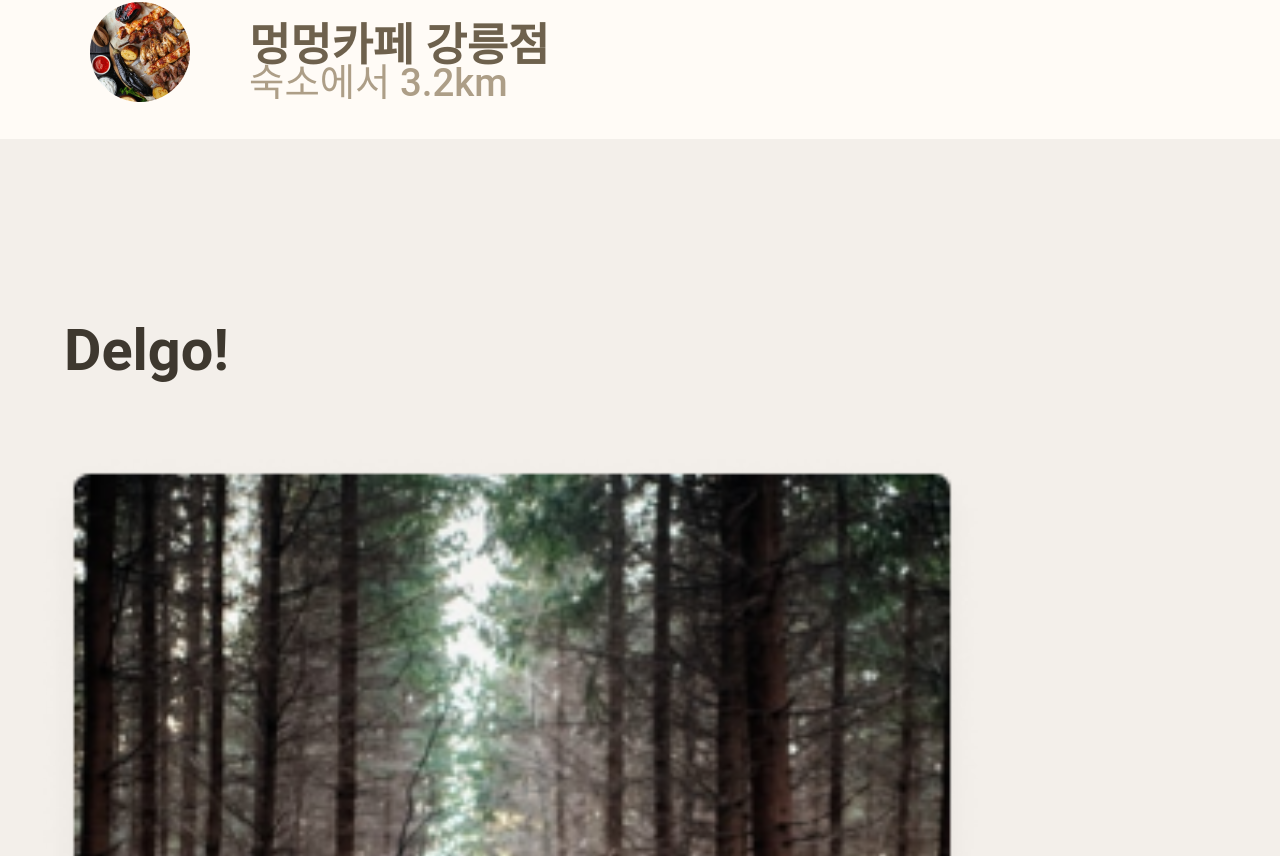
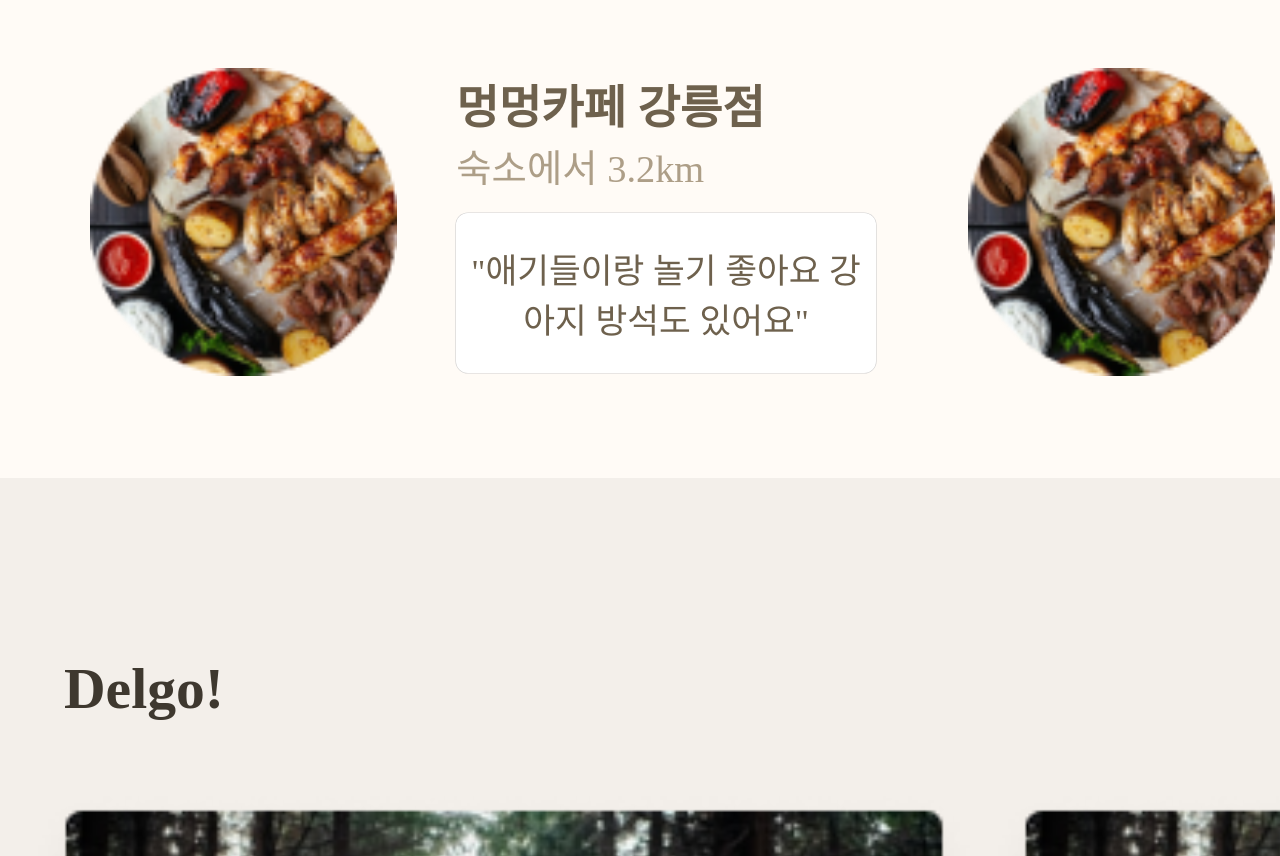
Before and after one commit to Team-Delgo/DelgoTravelClient, a React (Create React App) app: page / in a window 1280 px wide. Shown: the part 1524-2380 px from the top of the page. Built offline with nearby package versions, Linux system fonts and the light colour scheme.

Commit message:
Add  editor container ,  reservationinfo slide 추가 Design font css부분 제거

```diff
--- a/src/pages/home/EditorNote.scss
+++ b/src/pages/home/EditorNote.scss
@@ -3,8 +3,6 @@
     height: 100%;
     background: #F3EFEA;
     padding-bottom: 50px;
-    font-family: 'Noto Sans';
-    font-style: normal;
     .editor-sub-text{
         padding: 20% 0 4% 4%;
         font-weight: 500;
--- a/src/pages/home/EditorNote.tsx
+++ b/src/pages/home/EditorNote.tsx
@@ -26,7 +26,7 @@ function EditorNote() {
       <div className="editor-header-text">속초 코코네집</div>
       {posts.map((post) => (
         <div className="editor-place">
-          <img src={post.image} alt="" />
+          <img src={post.image} alt="editor-place-img" />
           <div className="editor-place-description">{post.description}</div>
         </div>
       ))}
--- a/src/pages/home/Home.scss
+++ b/src/pages/home/Home.scss
@@ -6,31 +6,31 @@
     font-style: normal;
     .main-header-text{
         padding: 10% 0 5% 5%;
-        font-family: 'Roboto';
         font-weight: 600;
         font-size: 4.5vw;
         color: #3E382F;
     }
     .recommended-places-text{
         padding: 10% 0 5% 5%;
-        font-family: 'Noto Sans';
         font-weight: 700;
         font-size:4vw;
         color: #3E382F;
     }
+    .editor-container{
+        display: flex;
+        overflow-x: scroll;
         .editor-thumbnail{
             position: relative;
             img{
-            width: 75%;
+                width: 75vw;
                 border-radius: 5px;
                 padding-left: 2.5%;
             }
             &-subtext{
                 position: absolute;
                 height: 18px;
-            left: 8%;
+                left: 12%;
                 bottom: 19%;
-            font-family: 'Roboto';
                 font-weight: 500;
                 font-size: 3vw;
                 color: #FFFFFF;
@@ -38,12 +38,12 @@
             &-name{
                 position: absolute;
                 height: 18px;
-            left: 8%;
+                left: 12%;
                 bottom: 15%;
-            font-family: 'Noto Sans';
                 font-weight: 700;
                 font-size: 5vw;
                 color: #FFFFFF;
             }
         }
     }
+}
--- a/src/pages/home/Home.tsx
+++ b/src/pages/home/Home.tsx
@@ -24,7 +24,13 @@ function Home() {
   const [editorPlaces, setEditorPlaces] = useState<Array<EditorPlaceType>>([
     {
       id:1,
-      image: `${process.env.PUBLIC_URL}/assets/images/mainPlaceImage.png`,
+      image: `${process.env.PUBLIC_URL}/assets/images/editorThumnail.png`,
+      subtext: '바다가 보이는 여름숙소',
+      name: '숙초 코코네집',
+    },
+    {
+      id:2,
+      image: `${process.env.PUBLIC_URL}/assets/images/editorThumnail.png`,
       subtext: '바다가 보이는 여름숙소',
       name: '숙초 코코네집',
     }
@@ -51,24 +57,22 @@ function Home() {
     },
   ]);
 
-
-
-
-
   return (
     <>
       <div className="home-background">
         <ReservationInfo />
         <div className="main-header-text">Delgo!</div>
+        <div className="editor-container">
         {editorPlaces.map((place) => (
           <Link to={`/editor-note/${place.id}`} key={place.id}>
             <div className="editor-thumbnail" key={place.id}>
-              <img src={place.image} alt="" />
+              <img src={place.image} alt="editor-thumnail-img" />
               <div className="editor-thumbnail-subtext">{place.subtext}</div>
               <div className="editor-thumbnail-name">{place.name}</div>
             </div>
           </Link>
         ))}
+        </div>
         <div className="recommended-places-text">델고갈만한 숙소</div>
         {redcommendedPlaces.map((place) => (
           <RecommendedPlaces place={place} key={place.id} />
--- a/src/pages/home/RecommendedPlaces.scss
+++ b/src/pages/home/RecommendedPlaces.scss
@@ -10,7 +10,6 @@
         position: absolute;
         left: 7%;
         bottom: 25%;
-        font-family: 'Roboto';
         font-weight: bold;
         font-size: 4.5vw;
         color: #FFFFFF;
@@ -19,7 +18,6 @@
         position: absolute;
         left: 8%;
         bottom: 20%;
-        font-family: 'Noto Sans';
         font-size: 2vw;
         color: #FFFFFF;
     }
--- a/src/pages/home/RecommendedPlaces.tsx
+++ b/src/pages/home/RecommendedPlaces.tsx
@@ -23,7 +23,7 @@ function RecommendedPlaces({ place }: RedcommendedPlacesProps) {
 
   return (
     <div className="recommended-places">
-      <img src={place.image} alt="" />
+      <img src={place.image} alt="recommended-place-img" />
       <div className="recommended-places-name">{place.name}</div>
       <div className="recommended-places-location">{place.location}</div>
       {wishList ? (
--- a/src/pages/home/ReservationInfo.scss
+++ b/src/pages/home/ReservationInfo.scss
@@ -3,7 +3,6 @@
     position: relative;
     padding-top: 15%;
     color: #FFFFFF;
-    font-style: normal;
     img{
         width: 90%;
         border-radius: 5px;
@@ -13,7 +12,6 @@
         position: absolute;
         left:7%;
         top: 30%;
-        font-family: 'Noto Sans';
         font-weight: 700;
         font-size: 4.5vw;
         line-height: 18px;
@@ -23,7 +21,6 @@
         position: absolute;
         right: 10%;
         top: 30%;
-        font-family: 'Roboto';
         font-weight: 600;
         font-size: 4.5vw;
         line-height: 18px;
@@ -33,7 +30,6 @@
         position: absolute;
         left:7%;
         top: 37%;
-        font-family: 'Roboto';
         font-weight: 400;
         font-size: 3vw;
         line-height: 18px;
@@ -45,7 +41,6 @@
         position: absolute;
         left:7%;
         top: 44%;
-        font-family: 'Roboto';
         font-weight: 500;
         font-size: 3vw;
         color: #FFFFFF;
@@ -54,7 +49,6 @@
         }
     }
     &-information{
-        font-family: 'Roboto';
         font-weight: 400;
         font-size: 3vw;
         line-height: 18px;
@@ -83,11 +77,9 @@
 }
 .travel-preparation{
     padding: 5% 0 5% 5%;
-    font-family: 'Roboto';
     line-height: 18px;
     color: #3E382F;
     &-text{
-        font-family: 'Roboto';
         font-weight: 600;
         font-size: 4.5vw;
         line-height: 18px;
@@ -116,60 +108,55 @@
 }
 .recommended-places-around-reserved-place{
     display: flex;
+    overflow-x: scroll;
     align-items: center;
-    height: 173px;
+    height: 40vw;
     background: #FFFBF6;
     padding-left: 7%;
     img{
-        width: 100px;
-        height: 100px;
+        height: 60%;
     }
-    .recommended-places-information-around-reserved-place{
+    .recommended-place-information-around-reserved-place{
         padding-left: 5%;
-        height: 50%;
-        .recommended-places-name-around-reserved-place{
-            font-family: 'Noto Sans';
+        .recommended-place-name-around-reserved-place{
+            width: 40vw;
             font-weight: 700;
-            font-size: 3.5vw;
+            font-size: 3.6vw;
             color: #6E614D;
         }
-        .recommended-places-loaction-around-reserved-place{
-            font-family: 'Roboto';
+        .recommended-place-loaction-around-reserved-place{
             font-weight: 500;
             font-size: 3vw;
-            line-height: 18px;
             color: #AD9E87;
         }
-        .recommended-places-review-around-reserved-place{
+        .recommended-place-review-around-reserved-place{
             position: relative;
             display: flex;
             align-items: center;
             justify-content: center;
-            width: 144.86px;
-            height: 52px;
-            background: #8f8181;
+            text-align: center;
+            width: 32vw;
+            height: 12.5vw;
+            background: #FFFFFF;//#8f8181;
             border-radius: 12px;
-            font-family: 'Roboto';
-            font-style: normal;
             font-weight: 500;
-            font-size: 12px;
-            line-height: 18px;
-            letter-spacing: -0.05em;
+            font-size: 2.7vw;
             color: #6E614D;
-            box-shadow: 1px 1px 1px #6E614D;
-            padding: 5px 5px;
+            box-shadow: 0 0 0 0.6px #d1d0d0;
+            margin-top: 1.5vw;
+            padding: 0 5px;
         }
-        .recommended-places-review-around-reserved-place:after {
-            content: '';
-            position: absolute;
-            left: 0;
-            top: 50%;
-            border: 13px solid transparent;
-            border-right-color: #8f8181;
-            border-left: 0;
-            margin-top: -13px;
-            margin-left: -13px;
-            // transform: rotate(-90deg);
+        .recommended-place-review-around-reserved-place:after{
+            // content: '';
+            // position: absolute;
+            // left: 0;
+            // top: 50%;
+            // border: 15px solid transparent;
+            // border-right-color: black;
+            // border-left: 0;
+            // border-top: 0;
+            // margin-top: -6px;
+            // margin-left: -15px;
         }
     }
 }
--- a/src/pages/home/ReservationInfo.tsx
+++ b/src/pages/home/ReservationInfo.tsx
@@ -44,13 +44,21 @@ function ReservationInfo() {
       name:"멍멍카페 강릉점",
       distanceFromReservationPlace:"3.2km",
       review:"애기들이랑 놀기 좋아요 강아지 방석도 있어요"
-    }]
+    },
+    {
+      id:2,
+      image: `${process.env.PUBLIC_URL}/assets/images/recommendedPlacesAroundReservedPlace.png`,
+      name:"멍멍카페 강릉점",
+      distanceFromReservationPlace:"3.2km",
+      review:"애기들이랑 놀기 좋아요 강아지 방석도 있어요"
+    }
+  ]
   )
 
   return (
     <div className="home-background">
       <div className="reservation">
-        <img src={reservationInfo.image} alt="" />
+        <img src={reservationInfo.image} alt="reservation-place-img" />
         <div className="reservation-place-name">{reservationInfo.placeName}</div>
         <div className="reservation-deadline">{`D-${reservationInfo.deadLine}`}</div>
         <div className="reservation-date">{reservationInfo.date}</div>
@@ -75,38 +83,38 @@ function ReservationInfo() {
         <div className="travel-preparation-text">여행준비 되셨나요?</div>
         <div className="travel-preparation-list">
           <div>
-            <img src={Emergency} alt="" />
+            <img src={Emergency} alt="emergency" />
             &nbsp;응급상황
           </div>
           <div>
-            <img src={Dog} alt="" />
+            <img src={Dog} alt="dog" />
             &nbsp;여행펫티켓
           </div>
           <div>
-            <img src={Airplane} alt="" />
+            <img src={Airplane} alt="airplane" />
             &nbsp;비행기탑승
           </div>
           <div>
-            <img src={Footprint} alt="" />
+            <img src={Footprint} alt="footprint" />
             &nbsp;필수준비물
           </div>
           <div>
-            <img src={Book} alt="" />
+            <img src={Book} alt="book" />
             &nbsp;기초상식
           </div>
         </div>
       </div>
       <div className="recommended-places-around-reserved-place">
-        {
+      {
           recommendedPlace.map((place) => (
             <>
             <img src={place.image} alt="" />
-            <div className="recommended-places-information-around-reserved-place">
-            <div className="recommended-places-name-around-reserved-place">{place.name} </div>
-            <div className="recommended-places-loaction-around-reserved-place">숙소에서 {place.distanceFromReservationPlace}</div>
-            {/* <div className="recommended-places-review-around-reserved-place">
-                {place.review}
-            </div>   */}
+            <div className="recommended-place-information-around-reserved-place">
+            <div className="recommended-place-name-around-reserved-place">{place.name} </div>
+            <div className="recommended-place-loaction-around-reserved-place">숙소에서 {place.distanceFromReservationPlace}</div>
+            <div className="recommended-place-review-around-reserved-place">
+                &quot;{place.review}&quot;
+            </div>
           </div>
           </>
           ))
```
Also changed, not shown: public/assets/images/editorThumnail.png (renamed from public/assets/images/mainPlaceImage.png). Lines whose indentation alone changed are shown as unchanged.
